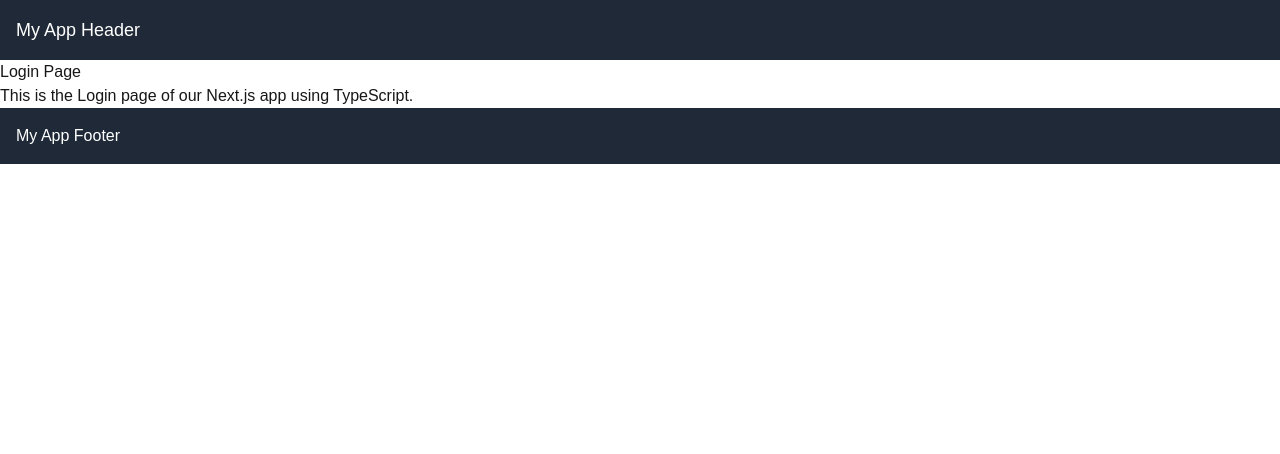
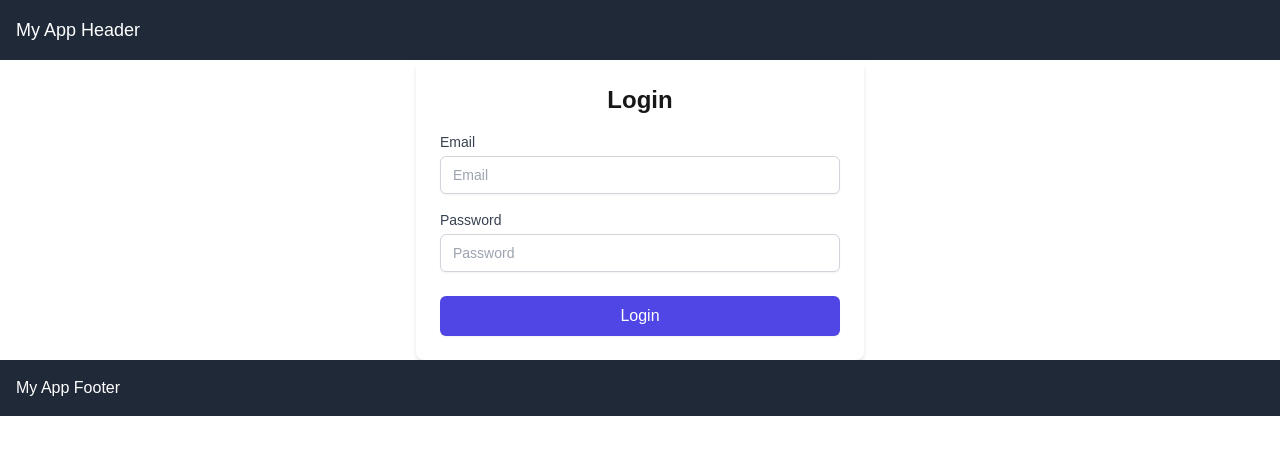
Before and after one commit to ArinzeGit/My-First-Next-App, a Next.js app: page /login in a window 1280 px wide. Shown: the top 454 px of the page. Built offline with nearby package versions, Linux system fonts and the light colour scheme.

Commit message:
add: login Api route for authentication, users Api route for fetching data from db, mongodb client for connection with cluster on the Azure cloud; modify: dashboard, login page, entry page, middleware; install: mongodb; rename:profiles to dynamic

```diff
--- /dev/null
+++ b/src/app/api/login/route.ts
@@ -0,0 +1,16 @@
+// app/api/login/route.ts
+import { NextResponse } from 'next/server';
+
+export async function POST(request: Request) {
+  const { email, password } = await request.json();
+
+  // Replace with your own user validation logic
+  const isValidUser = email === 'user@example.com' && password === 'password';
+
+  if (isValidUser) {
+    const token = 'your_auth_token'; // Generate or retrieve a real token
+    return NextResponse.json({ token });
+  }
+
+  return NextResponse.error();
+}
--- /dev/null
+++ b/src/app/api/users/route.ts
@@ -0,0 +1,18 @@
+// src/app/api/users/route.ts
+import { NextResponse } from 'next/server';
+import clientPromise from '../../../lib/mongodb';
+
+export async function GET() {
+  try {
+    const client = await clientPromise;
+    const db = client.db('sample_mflix');
+    const collection = db.collection('users');
+
+    // Example operation: Fetch all users
+    const users = await collection.find().limit(10).toArray();
+
+    return NextResponse.json(users);
+  } catch (error) {
+    return NextResponse.json({ error: 'Failed to connect to MongoDB' }, { status: 500 });
+  }
+}
--- a/src/app/dashboard/page.tsx
+++ b/src/app/dashboard/page.tsx
@@ -1,8 +1,77 @@
+// "use client"; // Make sure to use "use client" for client-side operations
+// import { useState } from "react";
+
+// export default function Dashboard() {
+//   const [users, setUsers] = useState([]);
+
+//   const fetchUsers = async () => {
+//     const response = await fetch("/api/users");
+//     const data = await response.json();
+//     setUsers(data);
+//   };
+
+//   return (
+//     <div>
+//       <h1>Dashboard</h1>
+//       <p>This is the Dashboard page of our Next.js app using TypeScript.</p>
+//       <button onClick={fetchUsers}>Display First 10 Users</button>
+//       <ul>
+//         {users.map((user: any, index: number) => (
+//           <li key={index}>{user.name}</li>
+//         ))}
+//       </ul>
+//     </div>
+//   );
+// }
+
+"use client"; // Make sure to use "use client" for client-side operations
+import { useState } from "react";
+
 export default function Dashboard() {
+  const [users, setUsers] = useState([]);
+
+  const fetchUsers = async () => {
+    const response = await fetch("/api/users");
+    const data = await response.json();
+    setUsers(data);
+  };
+
+  const clearUsers = () => {
+    setUsers([]);
+  };
+
   return (
-    <div>
-      <h1>Dashboard</h1>
-      <p>This is the Dashboard page of our Next.js app using TypeScript.</p>
+    <div className="min-h-screen bg-gray-100 p-6">
+      <div className="max-w-2xl mx-auto bg-white shadow-md rounded-lg p-8">
+        <h1 className="text-3xl font-bold mb-4">Dashboard</h1>
+        <p className="text-gray-700 mb-6">
+          This is the Dashboard page of our Next.js app using TypeScript.
+        </p>
+        <div className="flex justify-between">
+          <button
+            onClick={fetchUsers}
+            className="bg-blue-500 hover:bg-blue-700 text-white font-bold py-2 px-4 rounded"
+          >
+            Display First 10 Users
+          </button>
+          <button
+            onClick={clearUsers}
+            className="bg-blue-500 hover:bg-blue-700 text-white font-bold py-2 px-4 rounded"
+          >
+            Clear Users
+          </button>
+        </div>
+        <ul className="mt-6 space-y-3">
+          {users.map((user: any, index: number) => (
+            <li
+              key={index}
+              className="bg-gray-50 border border-gray-200 p-3 rounded-md shadow-sm"
+            >
+              {user.name}
+            </li>
+          ))}
+        </ul>
+      </div>
     </div>
   );
 }
--- a/src/app/profiles/[id]/page.tsx
+++ b/src/app/dynamic/[id]/page.tsx
@@ -1,12 +1,12 @@
 "use client";
 import { useParams } from "next/navigation";
 
-export default function ProfilePage() {
+export default function DynamicPage() {
   const { id } = useParams(); // dynamically captures the id from the route
 
   return (
     <div>
-      <h1>Profile: {id}</h1>
+      <h1>Dynamic Page: {id}</h1>
     </div>
   );
 }
--- a/src/app/login/page.tsx
+++ b/src/app/login/page.tsx
@@ -1,8 +1,92 @@
-export default function Login() {
+// app/login/page.tsx
+"use client"; // Make sure to use "use client" for client-side operations
+
+import { useState } from "react";
+import { useRouter } from "next/navigation";
+
+const LoginPage = () => {
+  const [email, setEmail] = useState("");
+  const [password, setPassword] = useState("");
+  const [error, setError] = useState(""); // State to hold error message
+  const router = useRouter();
+
+  const handleSubmit = async (e: React.FormEvent) => {
+    e.preventDefault();
+    setError(""); // Clear any existing error before submitting
+
+    const response = await fetch("/api/login", {
+      method: "POST",
+      headers: {
+        "Content-Type": "application/json",
+      },
+      body: JSON.stringify({ email, password }),
+    });
+
+    if (response.ok) {
+      const { token } = await response.json();
+      document.cookie = `auth-token=${token}; path=/`; // Set the cookie
+
+      // Force a page reload after login
+      window.location.href = "/dashboard";
+    } else {
+      // Update error state with a custom message
+      setError("This user does not exist");
+    }
+  };
+
   return (
-    <div>
-      <h1>Login Page</h1>
-      <p>This is the Login page of our Next.js app using TypeScript.</p>
-    </div>
+    <form
+      onSubmit={handleSubmit}
+      className="max-w-md mx-auto p-6 bg-white rounded-lg shadow-md"
+    >
+      <h2 className="text-2xl font-bold mb-4 text-center">Login</h2>
+
+      {error && <div className="mb-4 text-red-500 text-center">{error}</div>}
+
+      <div className="mb-4">
+        <label
+          htmlFor="email"
+          className="block text-sm font-medium text-gray-700"
+        >
+          Email
+        </label>
+        <input
+          id="email"
+          type="email"
+          value={email}
+          onChange={(e) => setEmail(e.target.value)}
+          placeholder="Email"
+          required
+          className="mt-1 block w-full px-3 py-2 border border-gray-300 rounded-md shadow-sm focus:outline-none focus:ring-indigo-500 focus:border-indigo-500 sm:text-sm"
+        />
+      </div>
+
+      <div className="mb-6">
+        <label
+          htmlFor="password"
+          className="block text-sm font-medium text-gray-700"
+        >
+          Password
+        </label>
+        <input
+          id="password"
+          type="password"
+          value={password}
+          onChange={(e) => setPassword(e.target.value)}
+          placeholder="Password"
+          required
+          className="mt-1 block w-full px-3 py-2 border border-gray-300 rounded-md shadow-sm focus:outline-none focus:ring-indigo-500 focus:border-indigo-500 sm:text-sm"
+        />
+      </div>
+
+      <button
+        type="submit"
+        className="w-full bg-indigo-600 text-white py-2 px-4 rounded-md shadow-sm hover:bg-indigo-700 focus:outline-none focus:ring-2 focus:ring-offset-2 focus:ring-indigo-500"
+      >
+        Login
+      </button>
+    </form>
   );
-}
+};
+
+export default LoginPage;
--- a/src/app/page.tsx
+++ b/src/app/page.tsx
@@ -13,8 +13,8 @@ export default function Home() {
       <Image
         src="/images/Arinze in suit.jpg"
         alt="Arinze in a suit"
-        width={800}
-        height={800}
+        width={400}
+        height={400}
       />
       <div className="flex flex-col items-start">
         <Link href="/about" className="text-blue-500 underline">
@@ -26,11 +26,11 @@ export default function Home() {
         <Link href="/dashboard" className="text-blue-500 underline">
           Dashboard
         </Link>
-        <Link href="/profiles/1" className="text-blue-500 underline">
-          Profile 1
+        <Link href="/dynamic/1" className="text-blue-500 underline">
+          Dynamic route 1
         </Link>
-        <Link href="/profiles/2" className="text-blue-500 underline">
-          Profile 2
+        <Link href="/dynamic/2" className="text-blue-500 underline">
+          Dynamic route 2
         </Link>
       </div>
     </div>
--- /dev/null
+++ b/src/global.d.ts
@@ -0,0 +1,6 @@
+// src/global.d.ts
+declare global {
+    var _mongoClientPromise: Promise<MongoClient> | undefined;
+  }
+
+  export {};
--- /dev/null
+++ b/src/lib/mongodb.ts
@@ -0,0 +1,27 @@
+// src/lib/mongodb.ts
+import { MongoClient } from 'mongodb';
+
+const uri = process.env.MONGODB_URI as string;
+const options = {};
+
+let client: MongoClient;
+let clientPromise: Promise<MongoClient>;
+
+if (!process.env.MONGODB_URI) {
+  throw new Error('Please add your MongoDB URI to .env.local');
+}
+
+if (process.env.NODE_ENV === 'development') {
+  // In development mode, use a global client to avoid repeatedly creating connections
+  if (!global._mongoClientPromise) {
+    client = new MongoClient(uri, options);
+    global._mongoClientPromise = client.connect();
+  }
+  clientPromise = global._mongoClientPromise;
+} else {
+  // In production mode, create a new client for each request
+  client = new MongoClient(uri, options);
+  clientPromise = client.connect();
+}
+
+export default clientPromise;
--- a/src/middleware.ts
+++ b/src/middleware.ts
@@ -13,5 +13,5 @@ export function middleware(request: NextRequest) {
 }
 
 export const config = {
-  matcher: ['/dashboard', '/profiles/:path*'], // Specify paths you want the middleware to apply to
+  matcher: ['/dashboard'], // Specify paths you want the middleware to apply to
 };
```
Also changed, not shown: package.json (+6 -5 lines), 1 other file (tests, documents, lock files or other folders).
